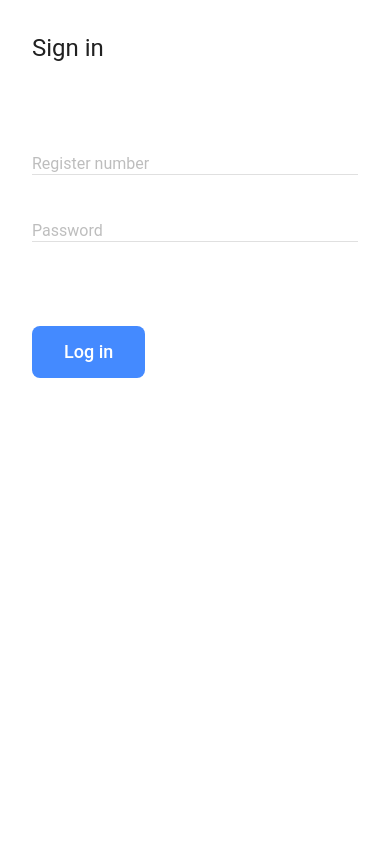
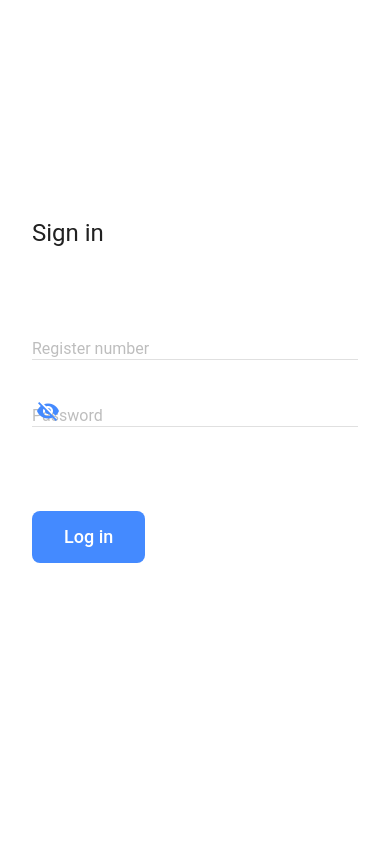
Before and after one commit to FuseOrg/Feedie, a PHP site: page / in a window 390 px wide. Run offline with PHP 8.4, Linux system fonts and the light colour scheme; some web fonts are replaced.

Commit message:
UI optimizations on small screen devices

```diff
--- a/index.php
+++ b/index.php
@@ -12,21 +12,24 @@
 </head>
 
 <body class="mdl-demo mdl-color-text--grey-900 mdl-base">
-	<div class="mdl-grid mdl-grid--no-spacing">
-		<div class="mdl-cell mdl-cell--6-col-desktop mdl-cell--4-col-tablet mdl-cell--4-col-phone section--center mdl-grid mdl-grid--no-spacing">
+	<div class="mdl-grid mdl-grid--no-spacing mdl-layout mdl-js-layout">
+		<div class="mdl-cell mdl-cell--6-col-desktop mdl-cell--8-col-tablet mdl-cell--4-col-phone section--center mdl-grid mdl-grid--no-spacing">
 			<div class="mdl-cell mdl-cell--12-col">
 			</div>
 			<form action="" method="post">
 				<div class="mdl-grid mdl-grid--no-spacing">
 					<h4 class="mdl-cell mdl-cell--12-col questions">Sign in</h4>
 					<div class="mdl-cell mdl-cell--12-col questions" style="flex-direction: column;">
-						<div class="mdl-textfield mdl-js-textfield">
-							<input class="mdl-textfield__input" type="text" name="rollno">
+						<div class="mdl-textfield mdl-js-textfield mdl-textfield--floating-label">
+							<input class="mdl-textfield__input" type="text" name="rollno" id="rollno">
 							<label class="mdl-textfield__label">Register number</label>
 						</div>
-						<div class="mdl-textfield mdl-js-textfield">
-							<input class="mdl-textfield__input" type="password" name="password">
+						<div class="mdl-textfield mdl-js-textfield mdl-textfield--floating-label">
+							<input class="mdl-textfield__input" type="password" name="password" id="password">
 							<label class="mdl-textfield__label">Password</label>
+							<span onclick="toggler()" class="mdl-button mdl-js-button mdl-button--icon mdl-button--accent">
+								<i id="sp" class="material-icons">visibility_off</i>
+							</span>
 						</div>
 					</div>
 					<div class="mdl-cell mdl-cell--12-col questions">
@@ -34,20 +37,18 @@
 							Log in
 						</button>
 					</div>
-					<!--
-					<div class="psw"><span class="shp" onclick="toggler(this)" type="button">Show</span></div>
 					<script>
-						function toggler(e) {
-							if (e.innerHTML == 'Show') {
-								e.innerHTML = 'Hide'
-								document.getElementById('password').type = "text";
+						function toggler() {
+							if (document.getElementById("sp").innerHTML == 'visibility_off') {
+								document.getElementById("sp").innerHTML = 'visibility';
+								document.getElementById("password").type = "text";
 							} else {
-								e.innerHTML = 'Show'
-								document.getElementById('password').type = "password";
+								document.getElementById("sp").innerHTML = 'visibility_off';
+								document.getElementById("password").type = "password";
 							}
 						}
+
 					</script>
--->
 					<div class="mdl-cell mdl-cell--12-col mdl-color-text--red-a400 questions">
 						<?php
 							if (isset($_GET["logout"])){
@@ -96,7 +97,7 @@
 				</div>
 			</form>
 		</div>
-		<div class="mdl-cell mdl-cell--6-col-desktop mdl-cell--4-col-tablet mdl-cell--4-col-phone banner">
+		<div class="mdl-layout--large-screen-only mdl-cell mdl-cell--6-col-desktop mdl-cell--4-col-phone banner">
 		</div>
 	</div>
 </body>
```
